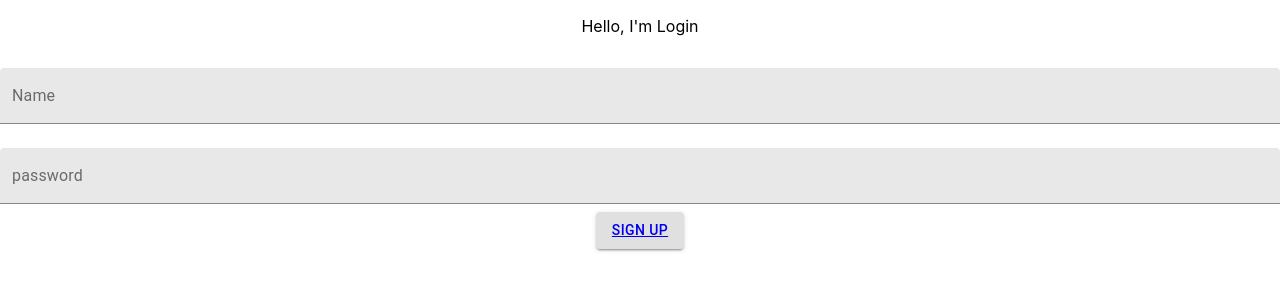
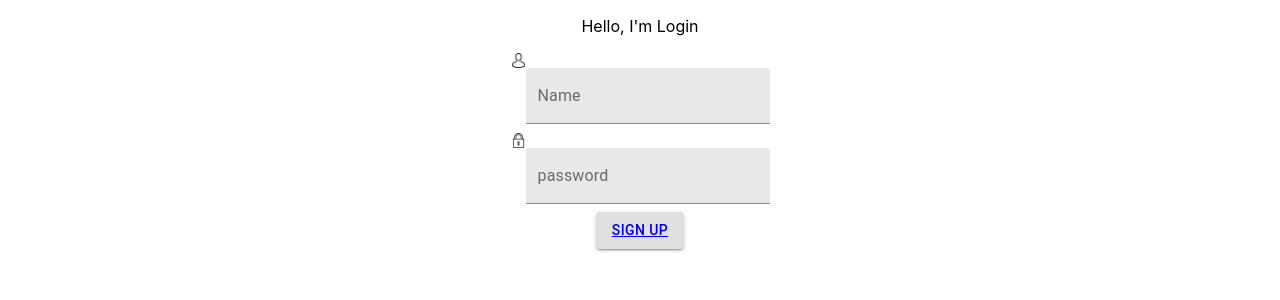
Before and after one commit to minusten/ReactWalkApp, a React (Create React App) app: page / in a window 1280 px wide. Shown: the top 300 px of the page. Built offline with nearby package versions, Linux system fonts and the light colour scheme.

Commit message:
added style icons for login form

```diff
--- a/src/components/LoginComponent/Login.css
+++ b/src/components/LoginComponent/Login.css
@@ -2,3 +2,13 @@
     display: flex;
     flex-direction: column;
 }
+
+
+.avatar {
+    height: 15px;
+    width: 15px;
+}
+.lock  {
+    height: 15px;
+    width: 15px;
+}
--- a/src/components/LoginComponent/Login.js
+++ b/src/components/LoginComponent/Login.js
@@ -3,7 +3,8 @@ import TextField from '@material-ui/core/TextField'
 import Button from '@material-ui/core/Button';
 import { NavLink } from 'react-router-dom';
 import './Login.css'
-
+import avatar from './avatar.png'
+import lock from './lock.png'
 
 class Login extends Component {
 
@@ -12,12 +13,17 @@ class Login extends Component {
 			<div>
 				<p> Hello, I'm Login </p>
 				<form noValidate autoComplete="off" className='login'>
+					<div>
+					<img src={avatar} alt="Logo" className='avatar' />
 					<TextField
 						id="filled-name-input"
 						label="Name"
 						margin="normal"
 						variant="filled"
 					/>
+					</div>
+					<div>
+					<img src={lock} alt="Lock" className='lock' />
 					<TextField
 						id="filled-password-input"
 						label="password"
@@ -26,6 +32,7 @@ class Login extends Component {
 						margin="normal"
 						variant="filled"
 					/>
+					</div>
 				 </form>
 			 <Button variant="contained" href="#contained-buttons" > <NavLink to='/registration'>Sign Up</NavLink> </Button>
 			</div>
```
Also changed, not shown: src/components/LoginComponent/avatar.png (added), src/components/LoginComponent/lock.png (added).
